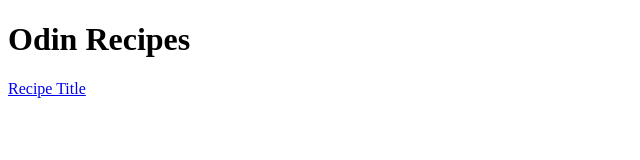
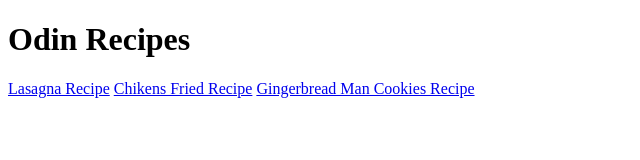
Before and after one commit to jccarrillo096/odin-recipes, a plain HTML site: page index.html in a window 1280 px wide. Shown: the whole page, without its empty margins (0-640 px from the left). Drawn offline with Linux system fonts and the light colour scheme.

Commit message:
Adding cookies.html anda chikens.html's links

```diff
--- a/index.html
+++ b/index.html
@@ -8,6 +8,8 @@
     <body>
         <h1>Odin Recipes</h1>
 
-        <a href="./recipes/lasagna.html">Recipe Title</a>
+        <a href="./recipes/lasagna.html">Lasagna Recipe</a>
+        <a href="./recipes/chikens.html">Chikens Fried Recipe</a>
+        <a href="./recipes/cookies.html">Gingerbread Man Cookies Recipe</a>
     </body>
 </html>
```
